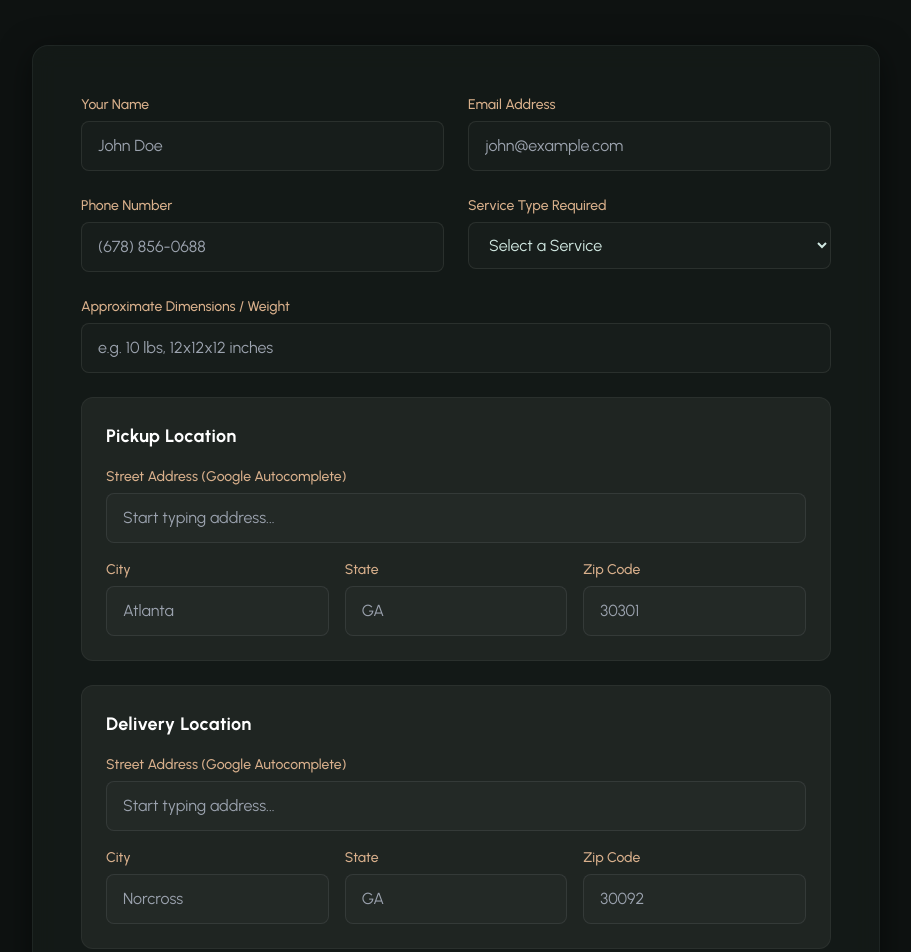
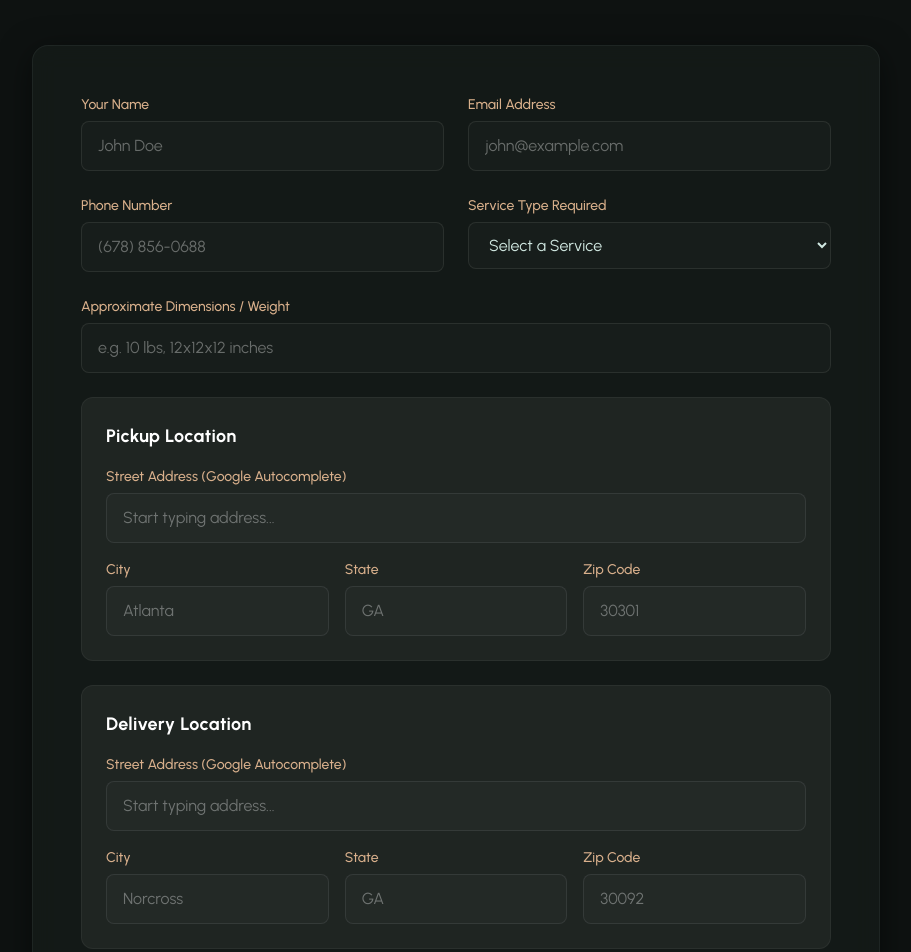
Before and after one commit to Corners-Courier-Inc/cornerscourier-ux, a website: page index.html in a window 1280 px wide. Shown: the part 2282-3234 px from the top of the page, without its empty margins (184-1095 px from the left). Drawn offline with Linux system fonts and the light colour scheme; some packages are replaced by stand-ins of ours.

Commit message:
Mute quote form placeholder text visibility

```diff
--- a/css/style.css
+++ b/css/style.css
@@ -61,6 +61,11 @@
 .form-input option {
   background-color: #0f172a; /* Dark slate background */
   color: #ffffff;            /* White text */
+}
+
+.form-input::placeholder {
+  color: rgba(255, 255, 255, 0.35) !important; /* Faded placeholder text */
+  opacity: 1; /* Firefox default override */
 }
 
 .form-label {
```
